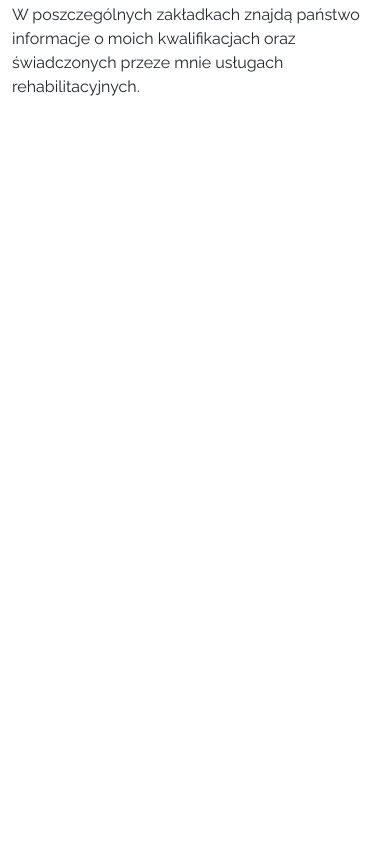
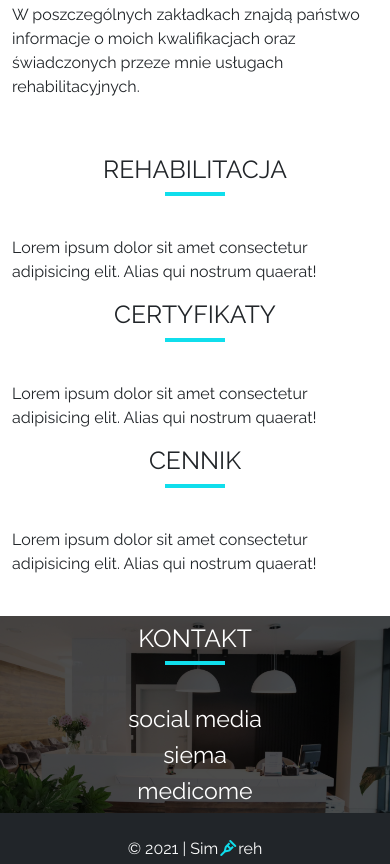
Before and after one commit to architektnumernabis/SIMREH, a plain HTML site: page index.html in a window 390 px wide. Shown: the part 1783-2647 px from the top of the page. Drawn offline with nearby package versions, Linux system fonts and the light colour scheme.

Commit message:
Fixed about me, added contact and js

```diff
--- /dev/null
+++ b/SIM-REH/js/script.js
@@ -0,0 +1,14 @@
+document.addEventListener('DOMContentLoaded', function () {
+
+    const nav = document.querySelector('.navbar')
+
+    function addShadow() {
+        if (window.scrollY >= 300) {
+            nav.classList.add('shadow-bg')
+        } else {
+            nav.classList.remove('shadow-bg')
+        }
+    }
+
+    window.addEventListener('scroll', addShadow)
+})
--- a/SIM-REH/sass/_colors.scss
+++ b/SIM-REH/sass/_colors.scss
@@ -1,3 +1,4 @@
 $main_color: rgb(16, 222, 236);
 $white_color: #fff;
 $body_color: grey;
+$shadow_color: rgba(0,0,0, .8);
--- a/SIM-REH/sass/main.scss
+++ b/SIM-REH/sass/main.scss
@@ -8,6 +8,10 @@
 @import 'animations.scss';
 
 /*WSPÓlNE KLASY*/
+html {
+    scroll-padding-top: 66px;
+}
+
 body {
     position: relative;
     font-family: 'Lato', sans-serif;
@@ -22,6 +26,11 @@ body {
     padding: 2px;
 }
 
+h2 {
+    text-align: center;
+    text-transform: uppercase;
+}
+
 .underline {
     margin: 0 auto 40px;
     width: 60px;
@@ -29,9 +38,14 @@ body {
     background-color: $main_color;
 }
 
+.shadow-bg {
+    background-color: $shadow_color;
+}
+
 /*NAWIGACJA*/
 .navbar {
     z-index: 1;
+    transition: background-color .6s;
 
     a {
         text-transform: uppercase;
@@ -59,10 +73,6 @@ body {
 
 /*HEADER*/
 header {
-    h1 {
-        text-transform: uppercase;
-    }
-
     .header-img {
         position: relative;
         height: 100vh;
@@ -100,11 +110,6 @@ header {
 /*MAIN*/
 /*O MNIE*/
 .about-me {
-    h2 {
-        text-align: center;
-        text-transform: uppercase;
-    }
-
     .col {
         padding: 10px;
     }
@@ -112,6 +117,43 @@ header {
 
     img {
         height: 340px;
+    }
+}
+
+/*KONTAKT*/
+.contact {
+    h2, .contact-item {
+        color: $white_color;
+    }
+
+    .contact-img {
+        position: relative;
+        background-image: url('/SIM-REH/img/contact/contact\ big\ .jpeg');
+        background-position: center;
+        background-size: cover;
+        background-attachment: fixed;
+        z-index: 0;
+    }
+
+    .contact-shadow {
+        position: absolute;
+        width: 100%;
+        height: 100%;
+        background-color: rgba(0, 0, 0, .7);
+        z-index: -10;
+    }
+}
+
+/*FOOTER*/
+footer {
+    a {
+        color: $white_color;
+        text-decoration: none;
+        transition: color .4s
+    }
+
+    a:hover {
+        color: $main_color;
     }
 }
 
@@ -137,6 +179,11 @@ header {
 }
 
 @media(min-width: 992px) {
+    /*NAWIGACJA*/
+    .navbar {
+        height: 66px;
+    }
+
     /*O MNIE*/
     .about-me {
         p {
@@ -159,12 +206,8 @@ header {
 
     /*O MNIE*/
     .about-me {
-        p {
-            font-size: 16px;
-        }
-
         img {
-            height: 440px;
+            height: 400px;
         }
     }
 }
--- a/index.html
+++ b/index.html
@@ -17,7 +17,7 @@
   <script src="https://kit.fontawesome.com/8f23681658.js" crossorigin="anonymous"></script>
 </head>
 
-<body data-bs-spy="scroll" data-bs-target="#navbar">
+<body data-bs-spy="scroll" data-bs-target="#navbar" data-bs-offset="66">
 
   <!--NAWIGACJA-->
   <nav id="navbar" class="navbar navbar-expand-lg position-fixed top-0 w-100">
@@ -51,39 +51,89 @@
   <!--MAIN-->
   <!--O MNIE-->
   <main>
-    <section id="about-me" class="about-me py-4">
+    <section id="about-me" class="py-4 about-me">
       <div class="container">
         <h2>o mnie</h2>
         <div class="underline"></div>
         <div class="row">
           <div class="col-md-6 text-center about-me-img">
-            <img src="/SIM-REH/img/about-me/szymon.jpeg" alt="">
+            <img src="/SIM-REH/img/about-me/szymon.jpeg" alt="Zdjęcie przedstawia Szymona Pawlicę, fizjoterapeutę.">
           </div>
           <div class="col-md-6 py-3 about-me-text">
-            <p>Nazywam się Szymon Pawlica. Ukończyłem Akademię Wychowania Fizycznego w Krakowie na Wydziale Rehabilitacji Ruchowej.</p>
-            <p>Moją przygodę z rehabilitacją rozpocząłem w 2008 roku od nauki na krakowskiej AWF, gdzie poznałem anatomię z fizjologią ludzkiego ciała wraz z towarzyszącymi im problemami. Połączenie wiedzy teoretycznej oraz praktycznej utwierdziły mnie w przekonaniu, że wybrałem właściwy kierunek studiów.</p>
-            <p>Podczas studiów magisterskich rozpocząłem pracę w krakowskiej przychodni równocześnie prowadząc rehabilitację domową pacjentów. Te kilka lat spędzonych w przychodniach i gabinetach w Krakowie, Bielsku-Białej i w Oświęcimiu wzbogaciło mój warsztat pracy oraz pomogło zdobyć doświadczenie niezbędne w moim zawodzie.</p>
-            <p>W poszczególnych zakładkach znajdą państwo informacje o moich kwalifikacjach oraz świadczonych przeze mnie usługach rehabilitacyjnych.</p>
+            <p>Nazywam się Szymon Pawlica. Ukończyłem Akademię Wychowania Fizycznego w Krakowie na Wydziale
+              Rehabilitacji Ruchowej.</p>
+            <p>Moją przygodę z rehabilitacją rozpocząłem w 2008 roku od nauki na krakowskiej AWF, gdzie poznałem
+              anatomię z fizjologią ludzkiego ciała wraz z towarzyszącymi im problemami. Połączenie wiedzy teoretycznej
+              oraz praktycznej utwierdziły mnie w przekonaniu, że wybrałem właściwy kierunek studiów.</p>
+            <p>Podczas studiów magisterskich rozpocząłem pracę w krakowskiej przychodni równocześnie prowadząc
+              rehabilitację domową pacjentów. Te kilka lat spędzonych w przychodniach i gabinetach w Krakowie,
+              Bielsku-Białej i w Oświęcimiu wzbogaciło mój warsztat pracy oraz pomogło zdobyć doświadczenie niezbędne w
+              moim zawodzie.</p>
+            <p>W poszczególnych zakładkach znajdą państwo informacje o moich kwalifikacjach oraz świadczonych przeze
+              mnie usługach rehabilitacyjnych.</p>
           </div>
         </div>
       </div>
     </section>
 
-    <section id="rehabilitation" class="rehabilitation" style="height:100vh;">
+    <section id="rehabilitation" class="rehabilitation">
+      <div class="container">
+        <h2>rehabilitacja</h2>
+        <div class="underline"></div>
+        <div class="row">
+          <p>Lorem ipsum dolor sit amet consectetur adipisicing elit. Alias qui nostrum quaerat!</p>
+        </div>
+      </div>
     </section>
-    <section id="certificates" class="cerftificates"></section>
-    <section id="prices" class="prices"></section>
-    <section id="contact" class="contact"></section>
+    <section id="certificates" class="cerftificates">
+      <div class="container">
+        <h2>certyfikaty</h2>
+        <div class="underline"></div>
+        <div class="row">
+          <p>Lorem ipsum dolor sit amet consectetur adipisicing elit. Alias qui nostrum quaerat!</p>
+        </div>
+      </div>
+    </section>
+    <section id="prices" class="prices">
+      <div class="container">
+        <h2>cennik</h2>
+        <div class="underline"></div>
+        <div class="row">
+          <p>Lorem ipsum dolor sit amet consectetur adipisicing elit. Alias qui nostrum quaerat!</p>
+        </div>
+      </div>
+    </section>
+    <section id="contact" class="py-4 pb-0 contact">
+      <div class="contact-img">
+        <div class="contact-shadow"></div>
+        <div class="container">
+          <h2 class="pt-2">kontakt</h2>
+          <div class="underline"></div>
+          <div class="row text-center">
+            <div class="col-sm-6 col-lg-4 order-1 contact-item">
+              <h3>siema</h3>
+            </div>
+            <div class="col-lg-4 order-lg-1 contact-item">
+              <h3>social media</h3>
+            </div>
+            <div class="col-sm-6 col-lg-4 order-1 contact-item">
+              <h3>medicome</h3>
+            </div>
+          </div>
+        </div>
+      </div>
+    </section>
   </main>
 
   <!--FOOTER-->
   <footer class="bg-dark text-light py-4 text-center">
-    <p class="mb-0"> &copy; 2021 | Sim<i class="fas fa-crutch"></i>reh</p>
+    <p class="mb-0"> &copy; 2021 | <a href="#">Sim<i class="fas fa-crutch"></i>reh</a></p>
   </footer>
 
   <script src="https://cdn.jsdelivr.net/npm/bootstrap@5.1.3/dist/js/bootstrap.bundle.min.js"
     integrity="sha384-ka7Sk0Gln4gmtz2MlQnikT1wXgYsOg+OMhuP+IlRH9sENBO0LRn5q+8nbTov4+1p" crossorigin="anonymous">
   </script>
+  <script src="SIM-REH/js/script.js"></script>
 </body>
 
 </html>
```
Also changed, not shown: SIM-REH/css/main.css, SIM-REH/img/contact/contact big .jpeg (added), 4 other files.
